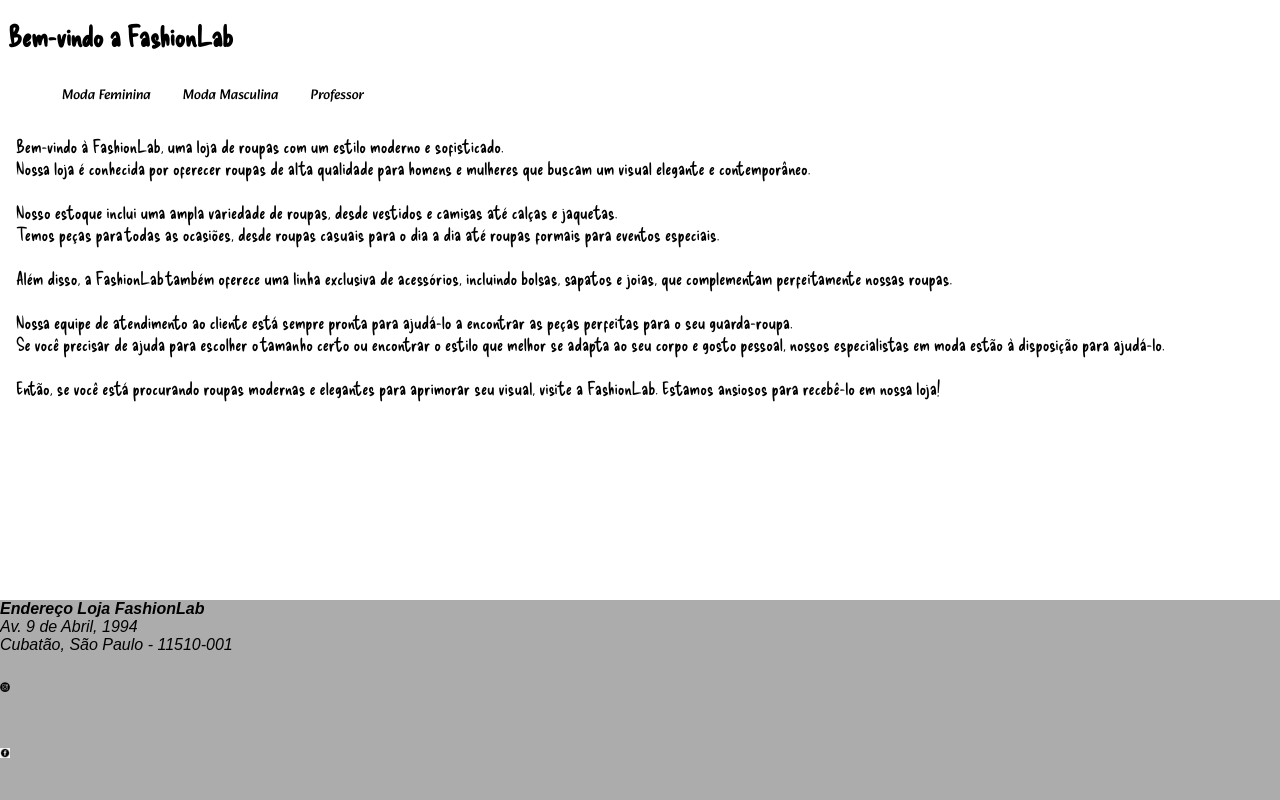
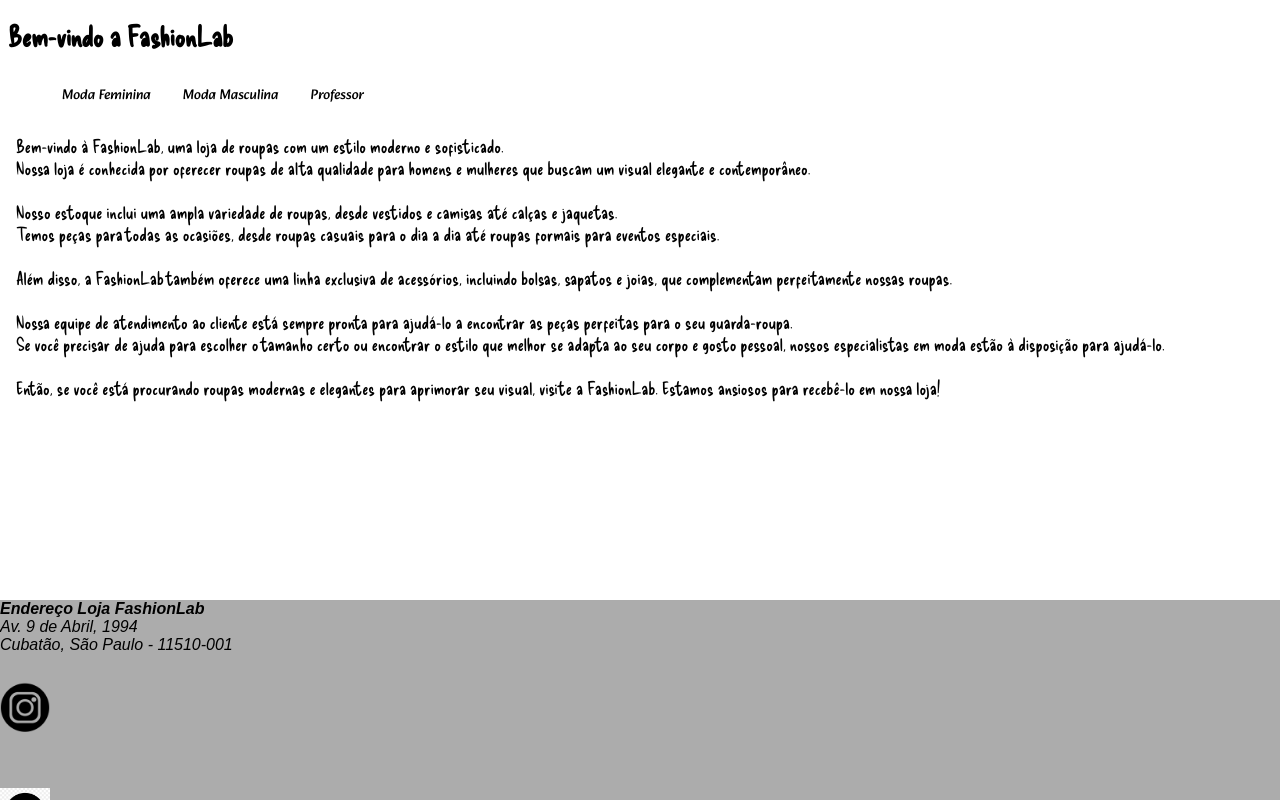
Before and after one commit to LeleoLP/Site-DesWeb, a plain HTML site: page Index.html in a window 1280 px wide. Drawn offline with Linux system fonts and the light colour scheme.

Commit message:
Update Style.css

```diff
--- a/Style.css
+++ b/Style.css
@@ -54,8 +54,8 @@
 
 .menu-footer .social-media-links {
     justify-content: left;
-    width: 10px;
-    height: 10px;
+    width: 50px;
+    height: 50px;
     padding-top: 28px;
     padding-bottom: 28px;
     display: flex;
```
